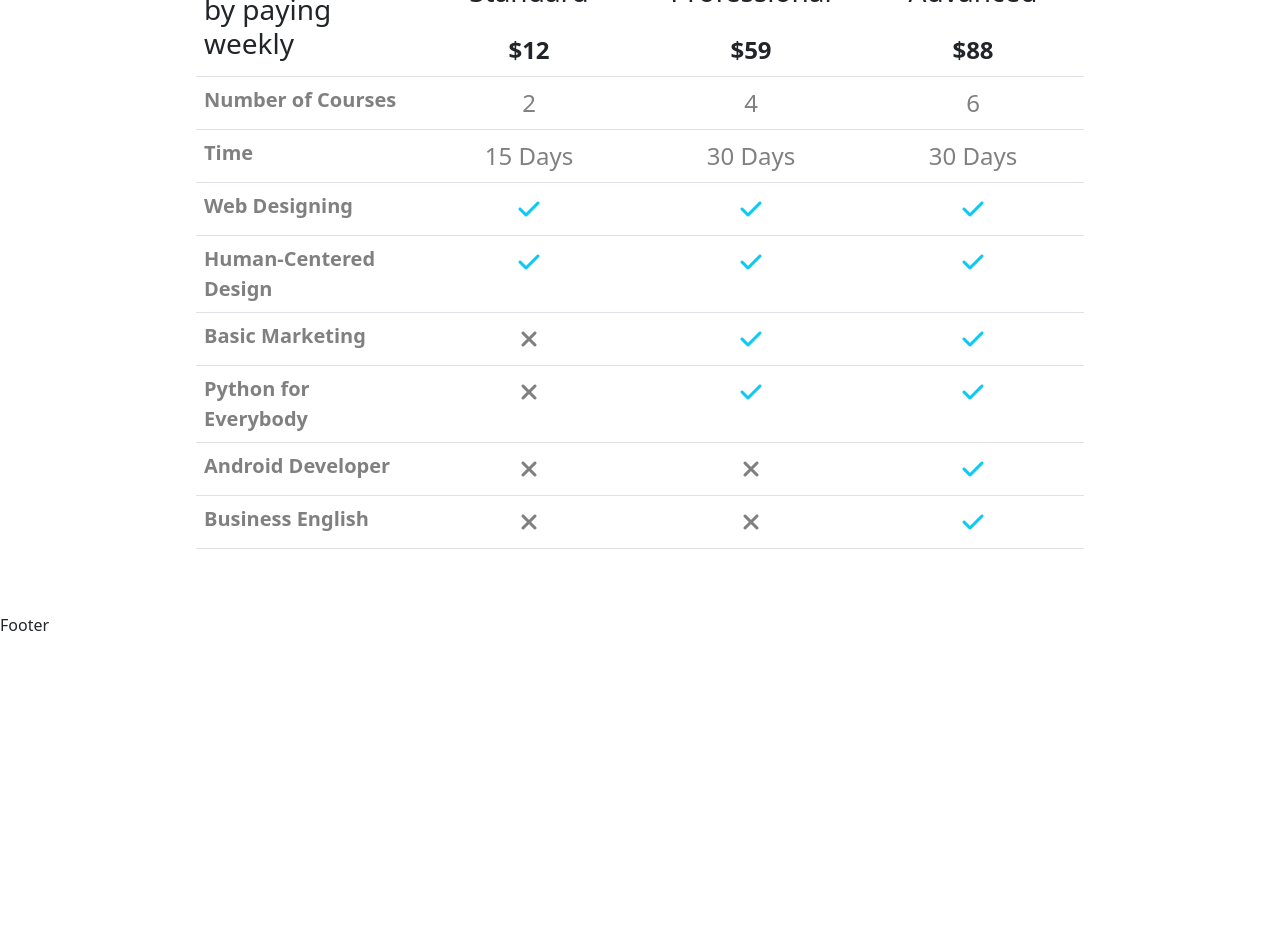
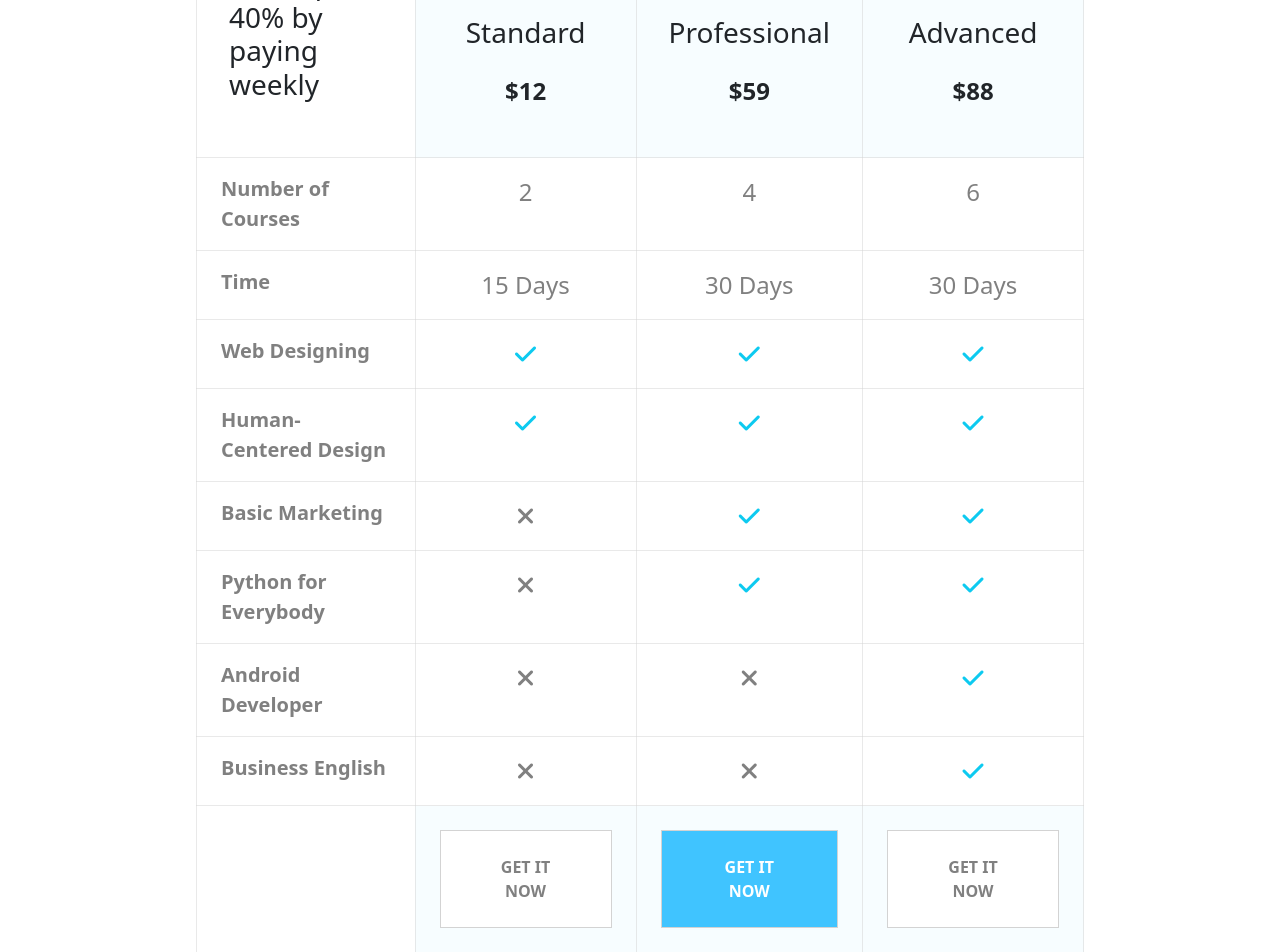
Before and after one commit to totarochristian/proj-html-vuejs, a Vue app: page / in a window 1280 px wide. Shown: the part 7080-8032 px from the top of the page. Before the commit the page ends 7717 px from the top, so only its background shows below. Built offline with nearby package versions, Linux system fonts and the light colour scheme.

Commit message:
Update the pricing table component adding the footer with the buttons

```diff
--- a/src/components/Main/PricingPlans/PricingTableComponent.vue
+++ b/src/components/Main/PricingPlans/PricingTableComponent.vue
@@ -1,10 +1,10 @@
 <template>
-  <div id="pricingTable" class="col-9">
+  <div id="pricingTable" class="col-9 d-flex flex-column align-items-center justify-content-center">
     <table class="table">
       <thead>
         <tr>
-          <th scope="col" v-for="header in store.siteCreationData.main.pricingTable.headers" class="col-3">
-            <div class="d-flex flex-column justify-content-center align-items-center gap-3">
+          <th scope="col" v-for="(header, index) in store.siteCreationData.main.pricingTable.headers" class="col-3 p-4" :class="{'bg-azure': index>0}">
+            <div class="px-2 py-4 d-flex flex-column justify-content-center align-items-center gap-3">
               <img :src="'/img/' + header.image" :alt="header.title" v-if="header?.image">
               <h2 class="fs-3">{{ header.title }}</h2>
               <span class="fs-4" v-if="header?.price">${{ header.price }}</span>
@@ -14,23 +14,41 @@
       </thead>
       <tbody>
         <tr v-for="row in store.siteCreationData.main.pricingTable.rows">
-          <th scope="row" class="fs-5 text-grey">{{ row.title }}</th>
-          <td v-for="value in row.values" class="fs-4 text-center text-grey">
+          <th scope="row" class="fs-5 py-3 px-4 text-grey">{{ row.title }}</th>
+          <td v-for="value in row.values" class="py-3 px-4 fs-4 text-center text-grey">
             <span v-if="row.type == 'number'">{{ value }}</span>
             <span v-if="row.type == 'time'">{{ value }} Days</span>
             <i class="fa-solid" :class="value ? 'fa-check text-info' : 'fa-xmark'" v-if="row.type == 'boolean'"></i>
           </td>
         </tr>
       </tbody>
+      <tfoot>
+        <tr class="bg-azure text-center">
+          <td></td>
+          <td class="p-4">
+            <ButtonComponent textContent="get it now" :colorType="2" :sizeType="1" :borderType="1"/>
+          </td>
+          <td class="p-4">
+            <ButtonComponent textContent="get it now" :colorType="1" :sizeType="1" :borderType="1"/>
+          </td>
+          <td class="p-4">
+            <ButtonComponent textContent="get it now" :colorType="2" :sizeType="1" :borderType="1"/>
+          </td>
+        </tr>
+      </tfoot>
     </table>
   </div>
 </template>
 
 <script>
+  import ButtonComponent from '../../general/ButtonComponent.vue';
   import { store } from '../../../data/store';
 
   export default {
     name: 'PricingTable',
+    components:{
+      ButtonComponent
+    },
     data(){
       return{
         store
@@ -40,7 +58,18 @@
 </script>
 
 <style lang="scss" scoped>
-  .text-grey{
-    color: grey;
+  #pricingTable{
+    td,th{
+      border: 1px solid rgba(211, 211, 211, 0.501);
+    }
+    tfoot tr td:first-child{
+      visibility: hidden;
+    }
+    .bg-azure{
+      background-color: #f7fdff;
+    }
+    .text-grey{
+      color: grey;
+    }
   }
 </style>
```
